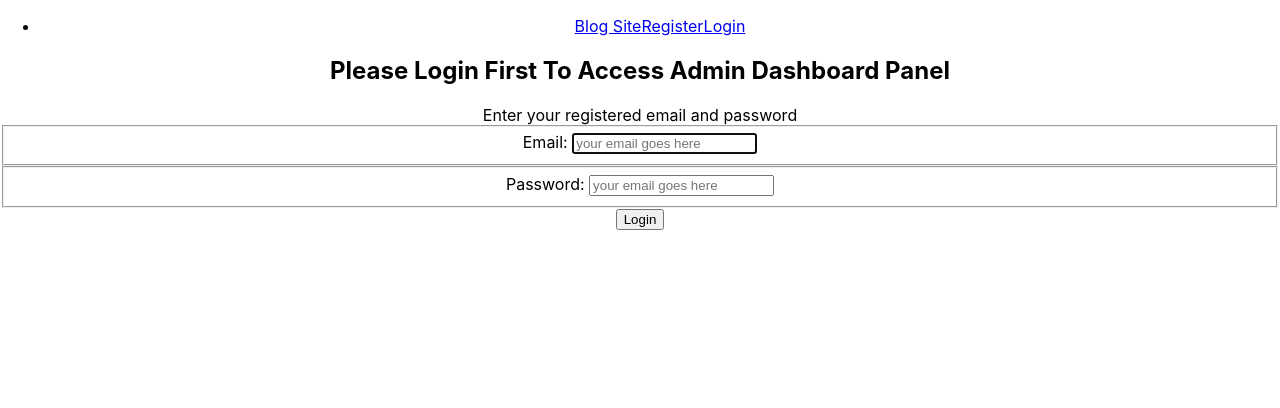
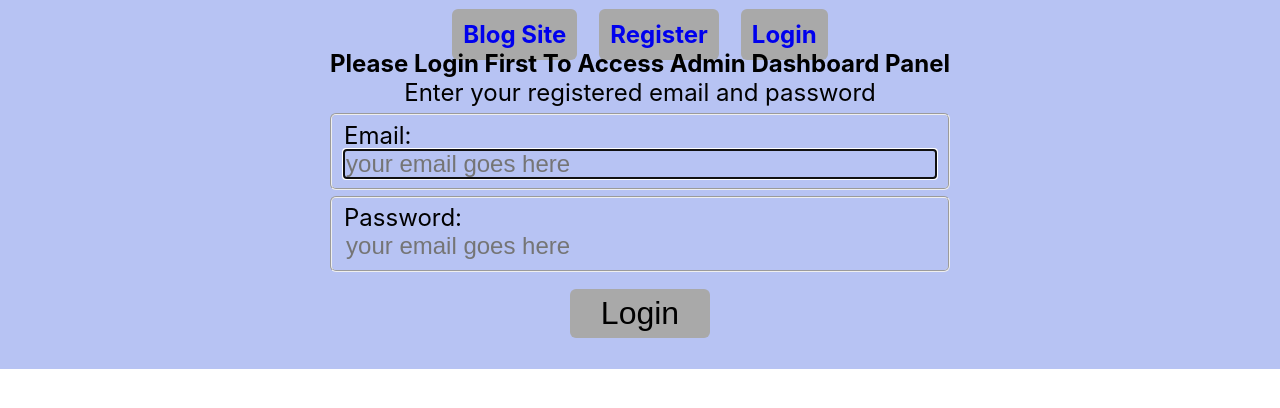
Before and after one commit to bappyasif/Intro-to-node-js, a React (Create React App) app in the folder client-sides/admin/: page / in a window 1280 px wide. Shown: the top 408 px of the page. Built offline with nearby package versions, Linux system fonts and the light colour scheme.

Commit message:
added some styles to admin site

```diff
--- a/client-sides/admin/src/App.css
+++ b/client-sides/admin/src/App.css
@@ -1,3 +1,144 @@
+h1,
+h2,
+h3,
+h4,
+p,
+li,
+a,
+ol,
+ul {
+  margin: 0;
+  padding: 0;
+}
+
+:root {
+  --text-clr: #404E5C;
+  --bg-clr: #B7C3F3;
+  --link-clr: #4F6272;
+  --btn-clr: #9DB17C;
+  --special-clr: #9DB17C;
+}
+
 .App {
   text-align: center;
+  padding: 20px 4px;
+  background-color: var(--bg-clr);
 }
+
+a.nav-item {
+  padding: 11px;
+  margin: 2px 11px;
+  background-color: darkgray;
+  font-size: x-large;
+  text-decoration: none;
+  border-radius: 6px;
+  font-weight: bold;
+}
+
+button[type="submit"] {
+  border: none;
+  padding: 6px 31px;
+  font-size: xx-large;
+  border-radius: 6px;
+  margin: 11px 0;
+  background-color: darkgray;
+}
+
+.ul-container,
+.regu-container,
+.form-wrapper,
+.bp-container {
+  width: max-content;
+  margin: auto;
+}
+
+input,
+textarea {
+  width: -webkit-fill-available;
+  line-height: 26px;
+  background-color: transparent;
+  border: none;
+}
+
+label,
+input,
+legend,
+.regu-container p,
+textarea {
+  font-size: x-large;
+}
+
+fieldset {
+  margin: 6px 0;
+  border-radius: 6px;
+  text-align: justify;
+}
+
+ul,
+ol {
+  list-style: none;
+}
+
+ul {
+  display: flex;
+  justify-content: center;
+}
+
+.blog-post {
+  text-align: justify;
+  color: var(--text-clr);
+}
+
+.blog-post .info-wrapper {
+  display: flex;
+  justify-content: space-between;
+  align-items: center;
+}
+
+.blog-post .info-wrapper span {
+  width: 33%;
+}
+
+.blog-post .info-wrapper button {
+  padding: 2px 11px;
+  font-size: larger;
+  border: none;
+  background: var(--btn-clr);
+  border-radius: 6px;
+}
+
+.bp-container,
+.form-wrapper,
+.abp-wrapper {
+  margin: 42px auto;
+}
+
+h2.post-title {
+  font-size: xx-large;
+}
+
+.blog-post p.post-body,
+.blog-post span.author-name {
+  font-size: larger;
+  color: var(--link-clr);
+}
+
+.blog-post span.author-name {
+  color: var(--text-clr);
+}
+
+.blog-post p.post-body,
+.blog-post .info-wrapper {
+  margin: 4px 11px 0 0;
+}
+
+.abp-wrapper {
+  width: 720px;
+}
+
+.abp-wrapper li.blog-post {
+  margin: 15px 0;
+  outline: dotted .9px var(--special-clr);
+  padding: 0px 0px 0 4px;
+  border-radius: 6px;
+}
```
